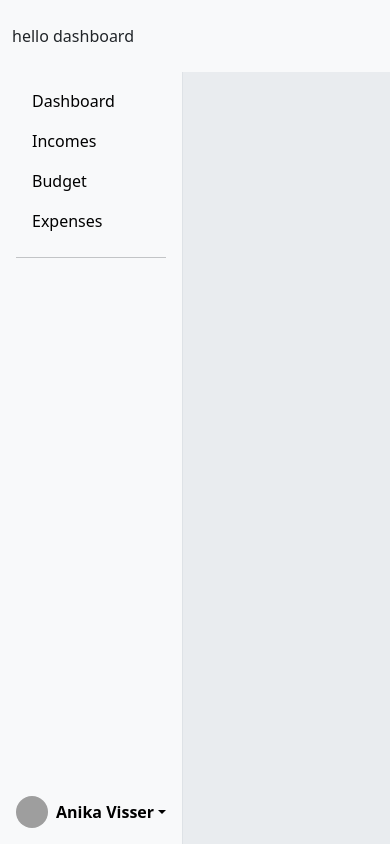
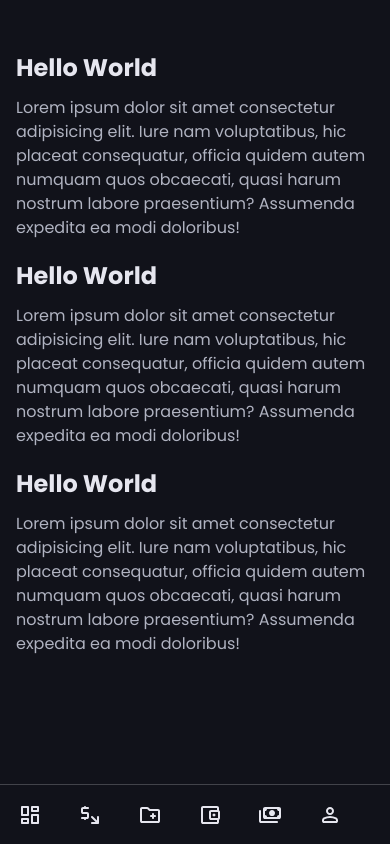
Before and after one commit to almaas-izdihar/fin-buddy, a PHP site: page / in a window 390 px wide. Run offline with PHP 8.4, Linux system fonts and the light colour scheme; grey boxes are pictures that could not be loaded.

Commit message:
Progress Front-End

```diff
--- /dev/null
+++ b/app.js
@@ -0,0 +1,33 @@
+const toggleButton = document.getElementById('toogle-btn');
+const sidebar = document.getElementById('sidebar');
+
+function toggleSidebar() {
+  sidebar.classList.toggle('close')
+  toggleButton.classList.toggle('rotate')
+
+  closeAllSubMenus()
+}
+
+/*************  ✨ Codeium Command ⭐  *************/
+/******  884d09d4-a0fc-4fe8-a376-a08c29aab0ee  *******/
+function toggleSubMenu(button){
+
+  if(!button.nextElementSibling.classList.contains('show')){
+    closeAllSubMenus()
+  }
+
+  button.nextElementSibling.classList.toggle('show')
+  button.classList.toggle('rotate')
+
+  if(sidebar.classList.contains('close')){
+    sidebar.classList.toggle('close')
+    toggleButton.classList.toggle('rotate')
+  }
+}
+
+function closeAllSubMenus(){
+  Array.from(sidebar.getElementsByClassName('show')).forEach(ul => {
+    ul.classList.remove('show')
+    ul.previousElementSibling.classList.remove('rotate')
+  })
+}
--- a/index.php
+++ b/index.php
@@ -1,132 +1,83 @@
-<!doctype html>
+<?php
+    session_start();
+?>
+<!DOCTYPE html>
 <html lang="en">
-
 <head>
-	<meta charset="utf-8">
-	<meta name="viewport" content="width=device-width, initial-scale=1">
-	<title>
-		<?php
-		echo htmlspecialchars($_GET['page'] ?? 'FinBuddy');  // Sanitize output
-		?>
-	</title>
-	<link href="https://cdn.jsdelivr.net/npm/bootstrap@5.3.3/dist/css/bootstrap.min.css" rel="stylesheet" integrity="sha384-QWTKZyjpPEjISv5WaRU9OFeRpok6YctnYmDr5pNlyT2bRjXh0JMhjY6hW+ALEwIH" crossorigin="anonymous">
-	<link href="./style.css" rel="stylesheet">
-	<link rel="stylesheet" href="./modules/chart-php/examples/chart.css">
-	<script src="./modules/chart-php/examples/ChartJS.min.js"></script>
-
+	<meta charset="UTF-8">
+	<meta name="viewport" content="width=device-width, initial-scale=1,0">
+	<title>Home</title>
+	<link rel="stylesheet" href="style.css">
+	<script type="text/javascript" src="app.js" defer></script>
 </head>
-
-<body class="bg-body-secondary">
-
-	<svg xmlns="http://www.w3.org/2000/svg" class="d-none">
-		<symbol id="check2" viewBox="0 0 16 16">
-			<path
-				d="M13.854 3.646a.5.5 0 0 1 0 .708l-7 7a.5.5 0 0 1-.708 0l-3.5-3.5a.5.5 0 1 1 .708-.708L6.5 10.293l6.646-6.647a.5.5 0 0 1 .708 0z" />
-		</symbol>
-		<symbol id="circle-half" viewBox="0 0 16 16">
-			<path d="M8 15A7 7 0 1 0 8 1v14zm0 1A8 8 0 1 1 8 0a8 8 0 0 1 0 16z" />
-		</symbol>
-		<symbol id="moon-stars-fill" viewBox="0 0 16 16">
-			<path
-				d="M6 .278a.768.768 0 0 1 .08.858 7.208 7.208 0 0 0-.878 3.46c0 4.021 3.278 7.277 7.318 7.277.527 0 1.04-.055 1.533-.16a.787.787 0 0 1 .81.316.733.733 0 0 1-.031.893A8.349 8.349 0 0 1 8.344 16C3.734 16 0 12.286 0 7.71 0 4.266 2.114 1.312 5.124.06A.752.752 0 0 1 6 .278z" />
-			<path
-				d="M10.794 3.148a.217.217 0 0 1 .412 0l.387 1.162c.173.518.579.924 1.097 1.097l1.162.387a.217.217 0 0 1 0 .412l-1.162.387a1.734 1.734 0 0 0-1.097 1.097l-.387 1.162a.217.217 0 0 1-.412 0l-.387-1.162A1.734 1.734 0 0 0 9.31 6.593l-1.162-.387a.217.217 0 0 1 0-.412l1.162-.387a1.734 1.734 0 0 0 1.097-1.097l.387-1.162zM13.863.099a.145.145 0 0 1 .274 0l.258.774c.115.346.386.617.732.732l.774.258a.145.145 0 0 1 0 .274l-.774.258a1.156 1.156 0 0 0-.732.732l-.258.774a.145.145 0 0 1-.274 0l-.258-.774a1.156 1.156 0 0 0-.732-.732l-.774-.258a.145.145 0 0 1 0-.274l.774-.258c.346-.115.617-.386.732-.732L13.863.1z" />
-		</symbol>
-		<symbol id="sun-fill" viewBox="0 0 16 16">
-			<path
-				d="M8 12a4 4 0 1 0 0-8 4 4 0 0 0 0 8zM8 0a.5.5 0 0 1 .5.5v2a.5.5 0 0 1-1 0v-2A.5.5 0 0 1 8 0zm0 13a.5.5 0 0 1 .5.5v2a.5.5 0 0 1-1 0v-2A.5.5 0 0 1 8 13zm8-5a.5.5 0 0 1-.5.5h-2a.5.5 0 0 1 0-1h2a.5.5 0 0 1 .5.5zM3 8a.5.5 0 0 1-.5.5h-2a.5.5 0 0 1 0-1h2A.5.5 0 0 1 3 8zm10.657-5.657a.5.5 0 0 1 0 .707l-1.414 1.415a.5.5 0 1 1-.707-.708l1.414-1.414a.5.5 0 0 1 .707 0zm-9.193 9.193a.5.5 0 0 1 0 .707L3.05 13.657a.5.5 0 0 1-.707-.707l1.414-1.414a.5.5 0 0 1 .707 0zm9.193 2.121a.5.5 0 0 1-.707 0l-1.414-1.414a.5.5 0 0 1 .707-.707l1.414 1.414a.5.5 0 0 1 0 .707zM4.464 4.465a.5.5 0 0 1-.707 0L2.343 3.05a.5.5 0 1 1 .707-.707l1.414 1.414a.5.5 0 0 1 0 .708z" />
-		</symbol>
-	</svg>
-
-	<svg xmlns="http://www.w3.org/2000/svg" class="d-none">
-		<symbol id="bootstrap" viewBox="0 0 118 94">
-			<title>Bootstrap</title>
-			<path fill-rule="evenodd" clip-rule="evenodd"
-				d="M24.509 0c-6.733 0-11.715 5.893-11.492 12.284.214 6.14-.064 14.092-2.066 20.577C8.943 39.365 5.547 43.485 0 44.014v5.972c5.547.529 8.943 4.649 10.951 11.153 2.002 6.485 2.28 14.437 2.066 20.577C12.794 88.106 17.776 94 24.51 94H93.5c6.733 0 11.714-5.893 11.491-12.284-.214-6.14.064-14.092 2.066-20.577 2.009-6.504 5.396-10.624 10.943-11.153v-5.972c-5.547-.529-8.934-4.649-10.943-11.153-2.002-6.484-2.28-14.437-2.066-20.577C105.214 5.894 100.233 0 93.5 0H24.508zM80 57.863C80 66.663 73.436 72 62.543 72H44a2 2 0 01-2-2V24a2 2 0 012-2h18.437c9.083 0 15.044 4.92 15.044 12.474 0 5.302-4.01 10.049-9.119 10.88v.277C75.317 46.394 80 51.21 80 57.863zM60.521 28.34H49.948v14.934h8.905c6.884 0 10.68-2.772 10.68-7.727 0-4.643-3.264-7.207-9.012-7.207zM49.948 49.2v16.458H60.91c7.167 0 10.964-2.876 10.964-8.281 0-5.406-3.903-8.178-11.425-8.178H49.948z">
-			</path>
-		</symbol>
-	</svg>
-	<!-- <button class="btn btn-outline-secondary" id="sidebarToggle"><i class="bi bi-arrows-expand-vertical"></i></button> -->
-
-	<aside class="collapse show collapse-horizontal col-sm-2 p-3 border-end bg-body-tertiary d-flex flex-column justify-content-between" id="collapseWidthExample">
-		<div>
-			<a href="?page=dashboard" class="d-flex align-items-center mb-3 mb-md-0 me-md-auto link-body-emphasis text-decoration-none">
-				<svg class="bi pe-none me-2" width="40" height="32">
-					<use xlink:href="#bootstrap" />
-				</svg>
-				<span class="d-print-block">FinBuddy</span>
-			</a>
-			<hr>
-			<ul class="nav nav-pills flex-column mb-auto">
+<body>
+	<nav id="sidebar">
+		<ul>
 			<li>
-					<a href="?page=dashboard" class="nav-link link-body-emphasis">
-						<p class="bi bi-speedometer2" style="position:fixed;">Dashboard</p><br>
+			<span class="logo">FinBuddy</span>
+        <button onclick=toggleSidebar(this) id="toggle-btn">
+          <svg xmlns="http://www.w3.org/2000/svg" height="24px" viewBox="0 -960 960 960" width="24px" fill="#e8eaed"><path d="m313-480 155 156q11 11 11.5 27.5T468-268q-11 11-28 11t-28-11L228-452q-6-6-8.5-13t-2.5-15q0-8 2.5-15t8.5-13l184-184q11-11 27.5-11.5T468-692q11 11 11 28t-11 28L313-480Zm264 0 155 156q11 11 11.5 27.5T732-268q-11 11-28 11t-28-11L492-452q-6-6-8.5-13t-2.5-15q0-8 2.5-15t8.5-13l184-184q11-11 27.5-11.5T732-692q11 11 11 28t-11 28L577-480Z"/></svg>
+        </button>
+			</li>
+			<li>
+				<a href="dashboard.php">
+					<svg xmlns="http://www.w3.org/2000/svg" height="24px" viewBox="0 -960 960 960" width="24px" fill="#e8eaed"><path d="M520-640v-160q0-17 11.5-28.5T560-840h240q17 0 28.5 11.5T840-800v160q0 17-11.5 28.5T800-600H560q-17 0-28.5-11.5T520-640ZM120-480v-320q0-17 11.5-28.5T160-840h240q17 0 28.5 11.5T440-800v320q0 17-11.5 28.5T400-440H160q-17 0-28.5-11.5T120-480Zm400 320v-320q0-17 11.5-28.5T560-520h240q17 0 28.5 11.5T840-480v320q0 17-11.5 28.5T800-120H560q-17 0-28.5-11.5T520-160Zm-400 0v-160q0-17 11.5-28.5T160-360h240q17 0 28.5 11.5T440-320v160q0 17-11.5 28.5T400-120H160q-17 0-28.5-11.5T120-160Zm80-360h160v-240H200v240Zm400 320h160v-240H600v240Zm0-480h160v-80H600v80ZM200-200h160v-80H200v80Zm160-320Zm240-160Zm0 240ZM360-280Z"/></svg>
+					<span>Dashboard</span>
 				</a>
 			</li>
 			<li>
-					<a href="?page=incomes" class="nav-link link-body-emphasis">
-						<p class="bi bi-table" style="position:fixed;">Incomes</p><br>
+				<a href="income.php">
+					<svg xmlns="http://www.w3.org/2000/svg" height="24px" viewBox="0 -960 960 960" width="24px" fill="#e8eaed"><path d="M704-200 532-372q-11-11-11.5-27.5T531-428q11-12 28-12t29 12l172 172v-144q0-17 11.5-28.5T800-440q17 0 28.5 11.5T840-400v240q0 17-11.5 28.5T800-120H560q-17 0-28.5-11.5T520-160q0-17 11.5-28.5T560-200h144ZM240-320h-80q-17 0-28.5-11.5T120-360q0-17 11.5-28.5T160-400h200v-120H200q-33 0-56.5-23.5T120-600v-120q0-33 23.5-56.5T200-800h40q0-17 11.5-28.5T280-840q17 0 28.5 11.5T320-800h80q17 0 28.5 11.5T440-760q0 17-11.5 28.5T400-720H200v120h160q33 0 56.5 23.5T440-520v120q0 33-23.5 56.5T360-320h-40q0 17-11.5 28.5T280-280q-17 0-28.5-11.5T240-320Z"/></svg>
+					<span>Incomes</span>
 				</a>
 			</li>
 			<li>
-					<a href="?page=budget" class="nav-link link-body-emphasis">
-						<p class="bi bi-grid" style="position:fixed;">Budget</p><br>
+				<button onclick=toggleSubMenu(this) class="dropdown-btn">
+					<svg xmlns="http://www.w3.org/2000/svg" height="24px" viewBox="0 -960 960 960" width="24px" fill="#e8eaed"><path d="M160-160q-33 0-56.5-23.5T80-240v-480q0-33 23.5-56.5T160-800h207q16 0 30.5 6t25.5 17l57 57h320q33 0 56.5 23.5T880-640v400q0 33-23.5 56.5T800-160H160Zm0-80h640v-400H447l-80-80H160v480Zm0 0v-480 480Zm400-160v40q0 17 11.5 28.5T600-320q17 0 28.5-11.5T640-360v-40h40q17 0 28.5-11.5T720-440q0-17-11.5-28.5T680-480h-40v-40q0-17-11.5-28.5T600-560q-17 0-28.5 11.5T560-520v40h-40q-17 0-28.5 11.5T480-440q0 17 11.5 28.5T520-400h40Z"/></svg>
+					<span>Add</span>
+					<svg xmlns="http://www.w3.org/2000/svg" height="24px" viewBox="0 -960 960 960" width="24px" fill="#e8eaed"><path d="M480-361q-8 0-15-2.5t-13-8.5L268-556q-11-11-11-28t11-28q11-11 28-11t28 11l156 156 156-156q11-11 28-11t28 11q11 11 11 28t-11 28L508-372q-6 6-13 8.5t-15 2.5Z"/></svg>
+				</button>
+				<ul class="sub-menu">
+					<div>
+						<li><a href="#">New Income Source</a></li>
+						<li><a href="#">New Budgets</a></li>
+						<li><a href="#">New Expense</a></li>
+					</div>
+				</ul>
+			</li>
+			<li>
+				<a href="budget.php">
+					<svg xmlns="http://www.w3.org/2000/svg" height="24px" viewBox="0 -960 960 960" width="24px" fill="#e8eaed"><path d="M200-200v-560 560Zm0 80q-33 0-56.5-23.5T120-200v-560q0-33 23.5-56.5T200-840h560q33 0 56.5 23.5T840-760v100h-80v-100H200v560h560v-100h80v100q0 33-23.5 56.5T760-120H200Zm320-160q-33 0-56.5-23.5T440-360v-240q0-33 23.5-56.5T520-680h280q33 0 56.5 23.5T880-600v240q0 33-23.5 56.5T800-280H520Zm280-80v-240H520v240h280Zm-160-60q25 0 42.5-17.5T700-480q0-25-17.5-42.5T640-540q-25 0-42.5 17.5T580-480q0 25 17.5 42.5T640-420Z"/></svg>
+					<span>Budget</span>
 				</a>
 			</li>
 			<li>
-					<a href="?page=expenses" class="nav-link link-body-emphasis">
-						<p class="bi bi-person-circle" style="position:fixed;">Expenses</p><br>
+				<a href="expense.php">
+					<svg xmlns="http://www.w3.org/2000/svg" height="24px" viewBox="0 -960 960 960" width="24px" fill="#e8eaed"><path d="M560-440q-50 0-85-35t-35-85q0-50 35-85t85-35q50 0 85 35t35 85q0 50-35 85t-85 35ZM280-320q-33 0-56.5-23.5T200-400v-320q0-33 23.5-56.5T280-800h560q33 0 56.5 23.5T920-720v320q0 33-23.5 56.5T840-320H280Zm80-80h400q0-33 23.5-56.5T840-480v-160q-33 0-56.5-23.5T760-720H360q0 33-23.5 56.5T280-640v160q33 0 56.5 23.5T360-400Zm400 240H120q-33 0-56.5-23.5T40-240v-400q0-17 11.5-28.5T80-680q17 0 28.5 11.5T120-640v400h640q17 0 28.5 11.5T800-200q0 17-11.5 28.5T760-160ZM280-400v-320 320Z"/></svg>
+					<span>Expenses</span>
+				</a>
+			</li>
+			<li>
+				<a href="profile.php">
+					<svg xmlns="http://www.w3.org/2000/svg" height="24px" viewBox="0 -960 960 960" width="24px" fill="#e8eaed"><path d="M480-480q-66 0-113-47t-47-113q0-66 47-113t113-47q66 0 113 47t47 113q0 66-47 113t-113 47ZM160-240v-32q0-34 17.5-62.5T224-378q62-31 126-46.5T480-440q66 0 130 15.5T736-378q29 15 46.5 43.5T800-272v32q0 33-23.5 56.5T720-160H240q-33 0-56.5-23.5T160-240Zm80 0h480v-32q0-11-5.5-20T700-306q-54-27-109-40.5T480-360q-56 0-111 13.5T260-306q-9 5-14.5 14t-5.5 20v32Zm240-320q33 0 56.5-23.5T560-640q0-33-23.5-56.5T480-720q-33 0-56.5 23.5T400-640q0 33 23.5 56.5T480-560Zm0-80Zm0 400Z"/></svg>
+					<span>Profile</span>
 				</a>
 			</li>
 		</ul>
-			<hr>
+	</nav>
+	<main>
+		<div class="container">
+			<h2>Hello World</h2>
+			<p>Lorem ipsum dolor sit amet consectetur adipisicing elit. Iure nam voluptatibus, hic placeat consequatur, officia quidem autem numquam quos obcaecati, quasi harum nostrum labore praesentium? Assumenda expedita ea modi doloribus!</p>
 		</div>
-		<div class="dropdown">
-			<a href="#" class="d-flex align-items-center link-body-emphasis text-decoration-none dropdown-toggle"
-				data-bs-toggle="dropdown" aria-expanded="true">
-				<img src="https://github.com/mdo.png" alt="" width="32" height="32" class="rounded-circle me-2">
-				<span class="d-print-block"><strong>Anika Visser</strong></span>
-			</a>
-			<ul class="dropdown-menu text-small shadow">
-				<li><a class="dropdown-item" href="#">Profile</a></li>
-				<li>
-					<hr class="dropdown-divider">
-				</li>
-				<li><a class="dropdown-item" href="#">Sign out</a></li>
-			</ul>
+		<div class="container">
+			<h2>Hello World</h2>
+			<p>Lorem ipsum dolor sit amet consectetur adipisicing elit. Iure nam voluptatibus, hic placeat consequatur, officia quidem autem numquam quos obcaecati, quasi harum nostrum labore praesentium? Assumenda expedita ea modi doloribus!</p>
 		</div>
-	</aside>
-
-	<main class="col-sm-10 bg-body-tertiary" id="main">
-		<div class="container-fluid my-4">
-			<?php
-			ini_set("display_errors", false);  // Disable error display in production
-			define("LEWAT_INDEX", true);
-
-			require_once('config/database.php');
-
-			// Define a whitelist of allowed pages
-			$allowed_pages = ['dashboard', 'incomes', 'budget', 'expenses'];
-			$page = isset($_GET['page']) && in_array($_GET['page'], $allowed_pages) ? $_GET['page'] : 'dashboard';
-
-			$page_to_open = "pages/" . $page . ".php";
-
-			// Check if file exists, else redirect to 404
-			if (!file_exists($page_to_open)) {
-				header("Location: 404.php");
-				exit;
-			}
-
-			require_once($page_to_open);
-			?>
+		<div class="container">
+			<h2>Hello World</h2>
+			<p>Lorem ipsum dolor sit amet consectetur adipisicing elit. Iure nam voluptatibus, hic placeat consequatur, officia quidem autem numquam quos obcaecati, quasi harum nostrum labore praesentium? Assumenda expedita ea modi doloribus!</p>
 		</div>
-
 	</main>
-
-
-
-
-	<script src="https://cdn.jsdelivr.net/npm/bootstrap@5.3.3/dist/js/bootstrap.bundle.min.js" integrity="sha384-YvpcrYf0tY3lHB60NNkmXc5s9fDVZLESaAA55NDzOxhy9GkcIdslK1eN7N6jIeHz" crossorigin="anonymous"></script>
 </body>
-
 </html>
--- /dev/null
+++ b/pages/404.php
@@ -0,0 +1,4 @@
+<div class="container">
+    <h1 class="mt-5 " style="color:tomato; font-weight: 900;">ERROR 404</h1>
+    <button class="btn btn-danger" type="button" onclick="window.location.href='?page=home'">KEMBALI</button>
+</div>
--- a/style.css
+++ b/style.css
@@ -1,34 +1,215 @@
-body {
-  height: 100%;
+@import url('https://fonts.googleapis.com/css2?family=Poppins:ital,wght@0,100;0,200;0,300;0,400;0,500;0,600;0,700;0,800;0,900;1,100;1,200;1,300;1,400;1,500;1,600;1,700;1,800;1,900&display=swap');
+:root{
+  --base-clr: #11121a;
+  --line-clr: #42434a;
+  --hover-clr: #222533;
+  --text-clr: #e6e6ef;
+  --accent-clr: #5e63ff;
+  --secondary-text-clr: #b0b3c1;
+}
+*{
+  margin: 0;
+  padding: 0;
+}
+html{
+  font-family: Poppins, 'Segoe UI', Tahoma, Geneva, Verdana, sans-serif;
+  line-height: 1.5rem;
+}
+body{
+  min-height: 100vh;
+  min-height: 100dvh;
+  background-color: var(--base-clr);
+  color: var(--text-clr);
+  display: grid;
+  grid-template-columns: auto 1fr;
+}
+#sidebar{
+  box-sizing: border-box;
+  height: 100vh;
+  width: 250px;
+  padding: 5px 1em;
+  background-color: var(--base-clr);
+  border-right: 1px solid var(--line-clr);
+
+  position: sticky;
+  top: 0;
+  align-self: start;
+  transition: 300ms ease-in-out;
+  overflow: hidden;
+  text-wrap: nowrap;
+}
+#sidebar.close{
+  padding: 5px;
+  width: 60px;
+}
+#sidebar ul{
+  list-style: none;
+}
+#sidebar > ul > li:first-child{
+  display: flex;
+  justify-content: flex-end;
+  margin-bottom: 16px;
+  .logo{
+    font-weight: 600;
+  }
+}
+#sidebar ul li.active a{
+  color: var(--accent-clr);
+
+  svg{
+    fill: var(--accent-clr);
+  }
 }
 
-aside {
-  /* border: 1px yellow solid; */
-  position: fixed;
-  overflow: auto;
-  height: calc(100dvh);
-  justify-content: flex-start;
-  align-self: flex-start;
+#sidebar a, #sidebar .dropdown-btn, #sidebar .logo{
+  border-radius: .5em;
+  padding: .85em;
+  text-decoration: none;
+  color: var(--text-clr);
+  display: flex;
+  align-items: center;
+  gap: 1em;
+}
+.dropdown-btn{
+  width: 100%;
+  text-align: left;
+  background: none;
+  border: none;
+  font: inherit;
+  cursor: pointer;
+}
+#sidebar svg{
+  flex-shrink: 0;
+  fill: var(--text-clr);
+}
+#sidebar a span, #sidebar .dropdown-btn span{
+  flex-grow: 1;
+}
+#sidebar a:hover, #sidebar .dropdown-btn:hover{
+  background-color: var(--hover-clr);
+}
+#sidebar .sub-menu{
+  display: grid;
+  grid-template-rows: 0fr;
+  transition: 300ms ease-in-out;
+
+  > div{
+    overflow: hidden;
+  }
+}
+#sidebar .sub-menu.show{
+  grid-template-rows: 1fr;
+}
+.dropdown-btn svg{
+  transition: 200ms ease;
+}
+.rotate svg:last-child{
+  rotate: 180deg;
+}
+#sidebar .sub-menu a{
+  padding-left: 2em;
+}
+#toggle-btn{
+  margin-left: auto;
+  padding: 1em;
+  border: none;
+  border-radius: .5em;
+  background: none;
+  cursor: pointer;
+
+  svg{
+    transition: rotate 150ms ease;
+  }
+}
+#toggle-btn:hover{
+  background-color: var(--hover-clr);
 }
 
-main {
-  position: relative;
-  overflow: auto;
-  margin-left: auto;
-  justify-content: flex-end;
-  align-self: flex-end;
+main{
+  padding: min(30px, 7%);
+}
+main p{
+  color: var(--secondary-text-clr);
+  margin-top: 5px;
+  margin-bottom: 15px;
+}
+.container{
+  border: 1px solid var(--line-clr);
+  border-radius: 1em;
+  margin-bottom: 20px;
+  padding: min(3em, 15%);
+
+  h2, p { margin-top: 1em }
 }
 
-#sidebarshow {
-  display: none;
-}
+@media(max-width: 800px){
+  body{
+    grid-template-columns: 1fr;
+  }
+  main{
+    padding: 2em 1em 60px 1em;
+  }
+  .container{
+    border: none;
+    padding: 0;
+  }
+  #sidebar{
+    height: 60px;
+    width: 100%;
+    border-right: none;
+    border-top: 1px solid var(--line-clr);
+    padding: 0;
+    position: fixed;
+    top: unset;
+    bottom: 0;
 
-@media screen and (max-width: 575px) {
-  #sidebarshow {
-    display: inline;
-  }
+    > ul{
+      padding: 0;
+      display: grid;
+      grid-auto-columns: 60px;
+      grid-auto-flow: column;
+      align-items: center;
+      overflow-x: scroll;
+    }
+    ul li{
+      height: 100%;
+    }
+    ul a, ul .dropdown-btn{
+      width: 60px;
+      height: 60px;
+      padding: 0;
+      border-radius: 0;
+      justify-content: center;
+    }
 
-  #sidebartoggle {
-    display: none;
+    ul li span, ul li:first-child, .dropdown-btn svg:last-child{
+      display: none;
+    }
+
+    ul li .sub-menu.show{
+      position: fixed;
+      bottom: 60px;
+      left: 0;
+      box-sizing: border-box;
+      height: 60px;
+      width: 100%;
+      background-color: var(--hover-clr);
+      border-top: 1px solid var(--line-clr);
+      display: flex;
+      justify-content: center;
+
+      > div{
+        overflow-x: auto;
+      }
+      li{
+        display: inline-flex;
+      }
+      a{
+        box-sizing: border-box;
+        padding: 1em;
+        width: auto;
+        justify-content: center;
+      }
+    }
   }
 }
```
Also changed, not shown: lib/koneksi.php (added, +12 -0 lines), icons/account_balance_wallet_24dp_E8EAED_FILL0_wght400_GRAD0_opsz24.svg (added), icons/create_new_folder_24dp_E8EAED_FILL0_wght400_GRAD0_opsz24.svg (added), icons/dashboard_24dp_E8EAED_FILL0_wght400_GRAD0_opsz24.svg (added), icons/home_24dp_E8EAED_FILL0_wght400_GRAD0_opsz24.svg (added), icons/keyboard_arrow_down_24dp_E8EAED_FILL0_wght400_GRAD0_opsz24.svg (added), icons/keyboard_double_arrow_left_24dp_E8EAED_FILL0_wght400_GRAD0_opsz24.svg (added), icons/mintmark_24dp_E8EAED_FILL0_wght400_GRAD0_opsz24.svg (added), icons/payments_24dp_E8EAED_FILL0_wght400_GRAD0_opsz24.svg (added), icons/person_24dp_E8EAED_FILL0_wght400_GRAD0_opsz24.svg (added). Lines whose indentation alone changed are shown as unchanged.
